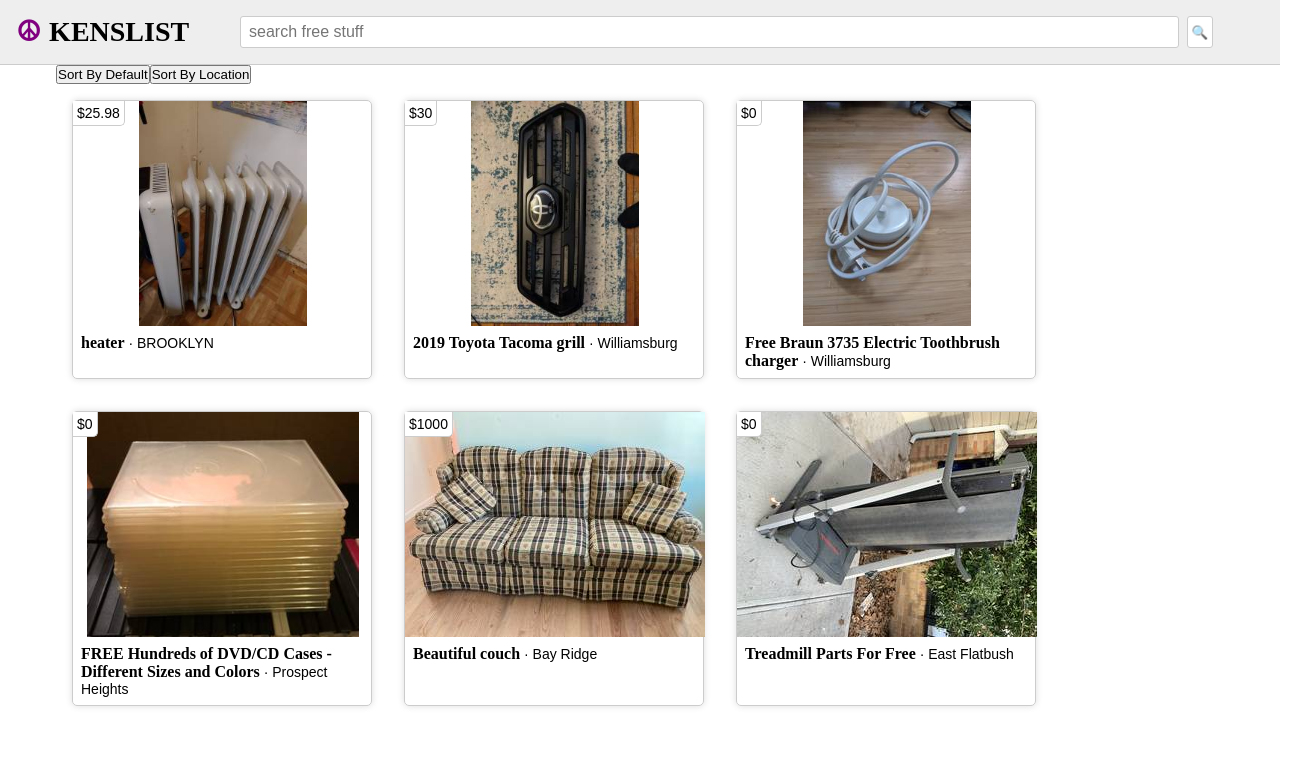
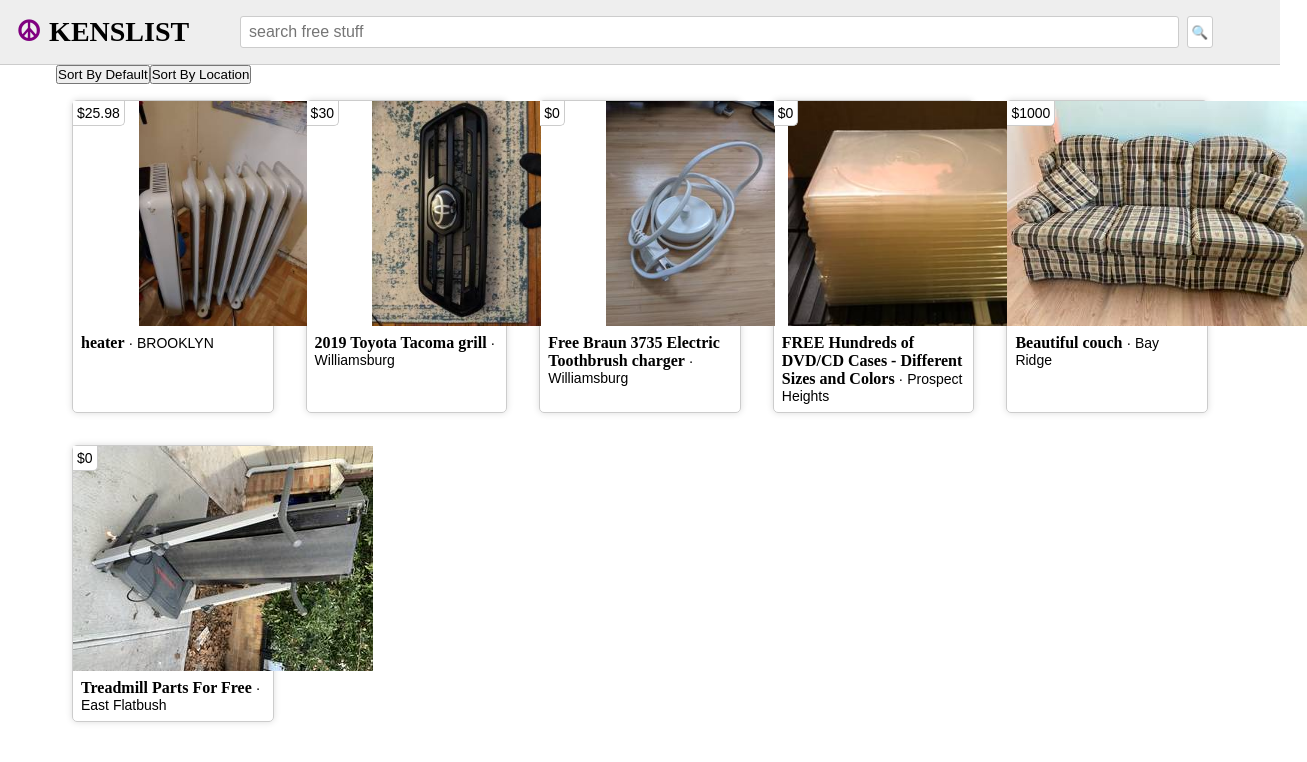
Before and after one commit to kkebaara/kenslist, a React (Create React App) app: page / in a window 1280 px wide. Shown: the top 762 px of the page, 1307 px wide, since content can reach past the window. Built offline with nearby package versions, Linux system fonts and the light colour scheme; data requests are answered from the project's data file.

Commit message:
added flexbox to css

```diff
--- a/src/index.css
+++ b/src/index.css
@@ -130,3 +130,27 @@ main {
   font-family: serif;
   font-size: 1rem;
 }
+
+
+@media (min-width: 768px) {
+  .cards {
+    display: flex;
+    flex-wrap: wrap;
+  }
+
+  .card {
+    width: calc(33% - 2rem);
+  }
+}
+
+@media (min-width: 1024px) {
+  .card {
+    width: calc(25% - 2rem);
+  }
+}
+
+@media (min-width: 1200px) {
+  .card {
+    width: calc(20% - 2rem);
+  }
+}
```
